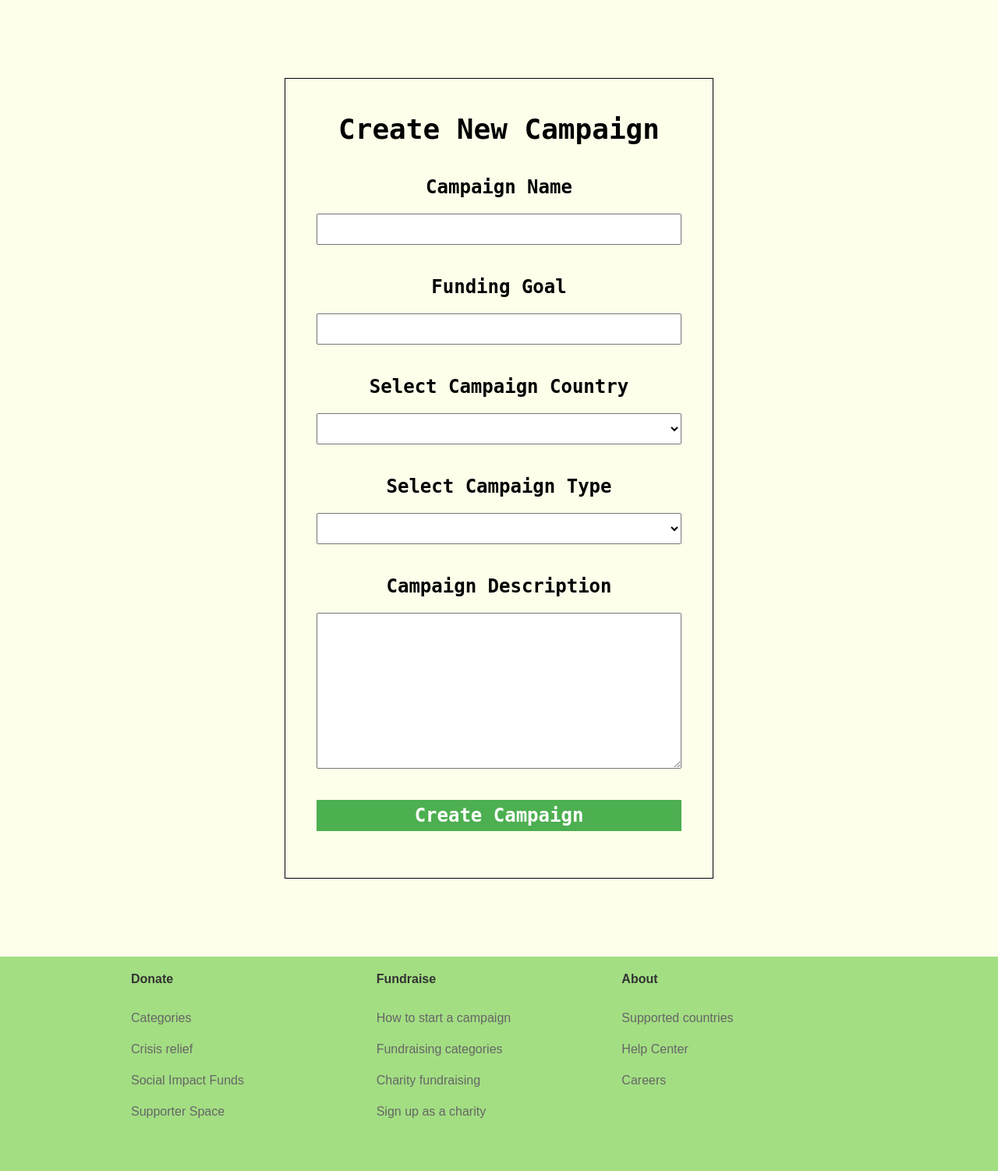
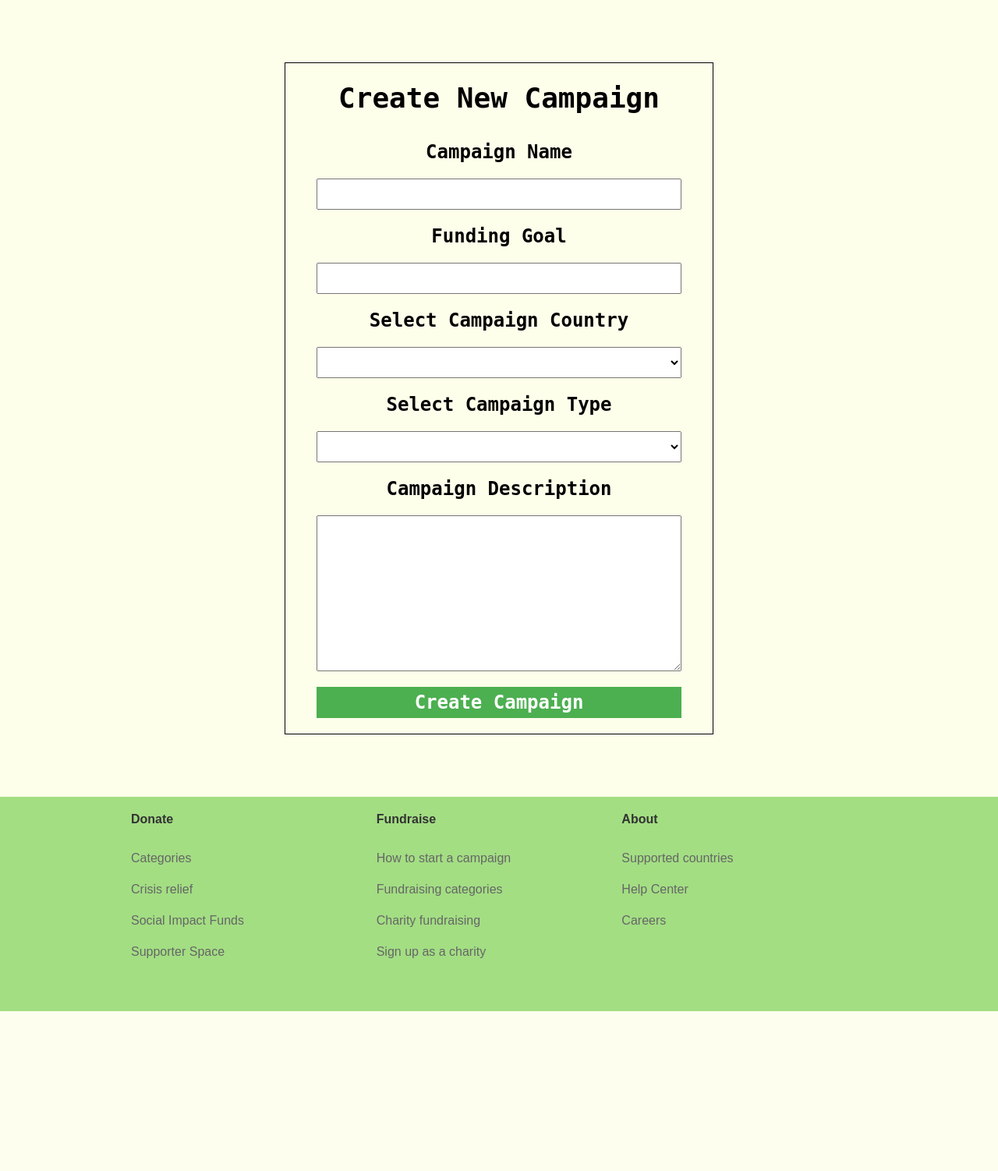
Before and after one commit to bboatright01/bboatright01.github.io, a Flask app: page /create in a window 1280 px wide. Shown: the part 72-1574 px from the top of the page at 78% size. After the commit the page ends 1369 px from the top, so only its background shows below. Run offline with Flask 3, Linux system fonts and the light colour scheme.

Commit message:
Extend comments and tweak css

```diff
--- a/app.py
+++ b/app.py
@@ -18,10 +18,10 @@ def contact():
 def create():
     return render_template('create.html')
 
-@app.route('/create/submit', methods=['POST'])
+@app.route('/create/submit', methods=['POST']) #This will fetch the data from the form
 def create_campaign():
     data = request.form
-    return jsonify(data)
+    return jsonify(data) #This will return the data in JSON format; temporary until database is connected
 
 if __name__ == '__main__':
     app.run(debug=True)
--- a/static/css/create.css
+++ b/static/css/create.css
@@ -8,43 +8,51 @@ body {
     margin: 0;
     padding: 0;
 }
+/* Sets margins between top and bottom of form container, some internal padding, and the width */
 .form-container {
-    margin-top: 100px;
-    margin-bottom: 100px;
+    margin-top: 80px;
+    margin-bottom: 80px;
     border: 1px solid black;
-    padding: 20px 40px;
+    padding: 0px 40px;
     width: 550px;
 }
+/* Sets the font family, size, and alignment of the form title */
 .form-container h1{
     font-family: monospace;
     font-size: 36px;
     text-align: center;
+    margin-bottom: 35px;
 }
+/* Sets spacing between form elements */
 .form-box {
     display: grid;
     place-items: center;
-    margin: 40px 0;
+    margin: 20px 0;
     row-gap: 20px;
 }
-
+/* Sets the width and height of the form input fields */
 .form-input {
     width: 100%;
     height: 40px;
 }
+/* Sets the font family and size for the form input text */
 input[type="text"]{
     font-family: monospace;
     font-size: 24px;
 }
+/* Sets the height of the campaign description field and the font size */
 #campaign-description {
     height: 200px;
     font-size: 24px;
 }
+/* Sets the width, height, font size, and font family of the form dropdowns */
 .campaign-select {
     width: 100%;
     height: 40px;
     font-size: 24px;
     font-family: monospace;
 }
+/* Styles the form submit button */
 .submit-button {
     width: 100%;
     height: 40px;
@@ -56,9 +64,9 @@ input[type="text"]{
     cursor: pointer;
     font-weight: bold;
 }
-.form-title {
+/* Sets the font family, size, and weight of each field descriptor */
+.field-descriptor {
     font-size: 24px;
     font-family: monospace;
     font-weight: bold;
-
 }
--- a/templates/create.html
+++ b/templates/create.html
@@ -5,26 +5,26 @@
     <meta name="viewport" content="width=device-width, initial-scale=1.0">
     <title>Create New Campaign</title>
     <!-- Links to the external stylesheet -->
-    <link rel="stylesheet" href="{{ url_for('static', filename='css/create.css') }}">
+    <link rel="stylesheet" href="{{ url_for('static', filename='css/create.css') }}"> <!-- url_for required to use style sheet with flask-->
 </head>
 <body>
 
-    {% include 'header.html' %}
+    {% include 'header.html' %} <!-- This is a jinja template that imports header.html into create.html-->
 
     <div class="form-container">
         <h1>Create New Campaign</h1>
         <form id="campaign-form" name="campaign-form" action="/create/submit" method="post">
             <div class="form-box">
-                <label class="form-title">Campaign Name</label>
+                <label class="field-descriptor">Campaign Name</label>
                 <input type="text" required maxlength="250" class="form-input" id="campaign-name" name="campaign-name">
             </div>
             <div class="form-box">
-                <label class="form-title">Funding Goal</label>
+                <label class="field-descriptor">Funding Goal</label>
                 <input type="text" class="form-input" required maxlength="25" id="funding-goal" name="funding-goal">
             </div>
             <div class="form-box">
-                <label class="form-title">Select Campaign Country</label>
-                <select class="campaign-select" id="country" name="country">
+                <label class="field-descriptor">Select Campaign Country</label>
+                <select class="campaign-select" id="country" name="country"> <!-- Is there a single country missing from this dropdown? -->
                     <option></option>
                     <option>Afghanistan</option>
                     <option>Aland Islands</option>
@@ -281,7 +281,7 @@
                 </select>
             </div>
             <div class="form-box">
-                <label class="form-title">Select Campaign Type</label>
+                <label class="field-descriptor">Select Campaign Type</label>
                 <select class="campaign-select" id="campaign-type" name="campaign-type">
                     <option></option>
                     <option>Clean Water</option>
@@ -293,7 +293,7 @@
                 </select>
             </div>
             <div class="form-box">
-                <label class="form-title">Campaign Description</label>
+                <label class="field-descriptor">Campaign Description</label>
                 <textarea required maxlength="10000" class="form-input" id="campaign-description" name="campaign-description"></textarea>
             </div>
             <div class="form-box">
@@ -302,7 +302,7 @@
         </form>
     </div>
 
-    {% include 'footer.html' %}
+    {% include 'footer.html' %} <!-- This is a jinja template that imports footer.html into create.html-->
 
 </body>
 </html>
--- a/templates/footer.html
+++ b/templates/footer.html
@@ -1,3 +1,8 @@
+<!-- Footer for Change 4 Change -->
+
+<!DOCTYPE html>
+<html lang="en">
+
 <!-- These are the required meta tags for proper rendering and encoding -->
 <head>
     <meta charset="UTF-8">
--- a/templates/header.html
+++ b/templates/header.html
@@ -1,3 +1,5 @@
+<!-- Header for Change 4 Change -->
+
 <!DOCTYPE html>
 <html lang="en">
 
```
